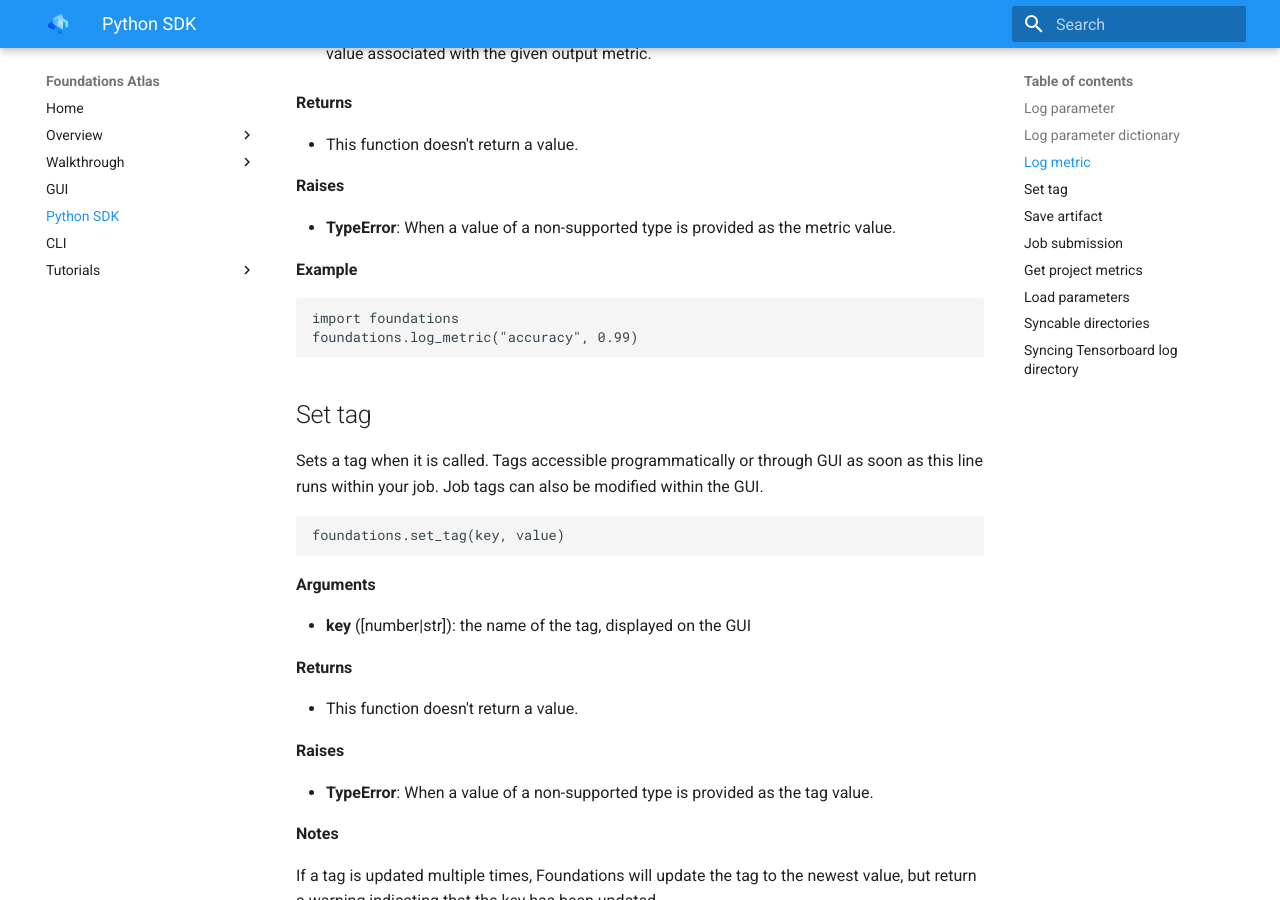
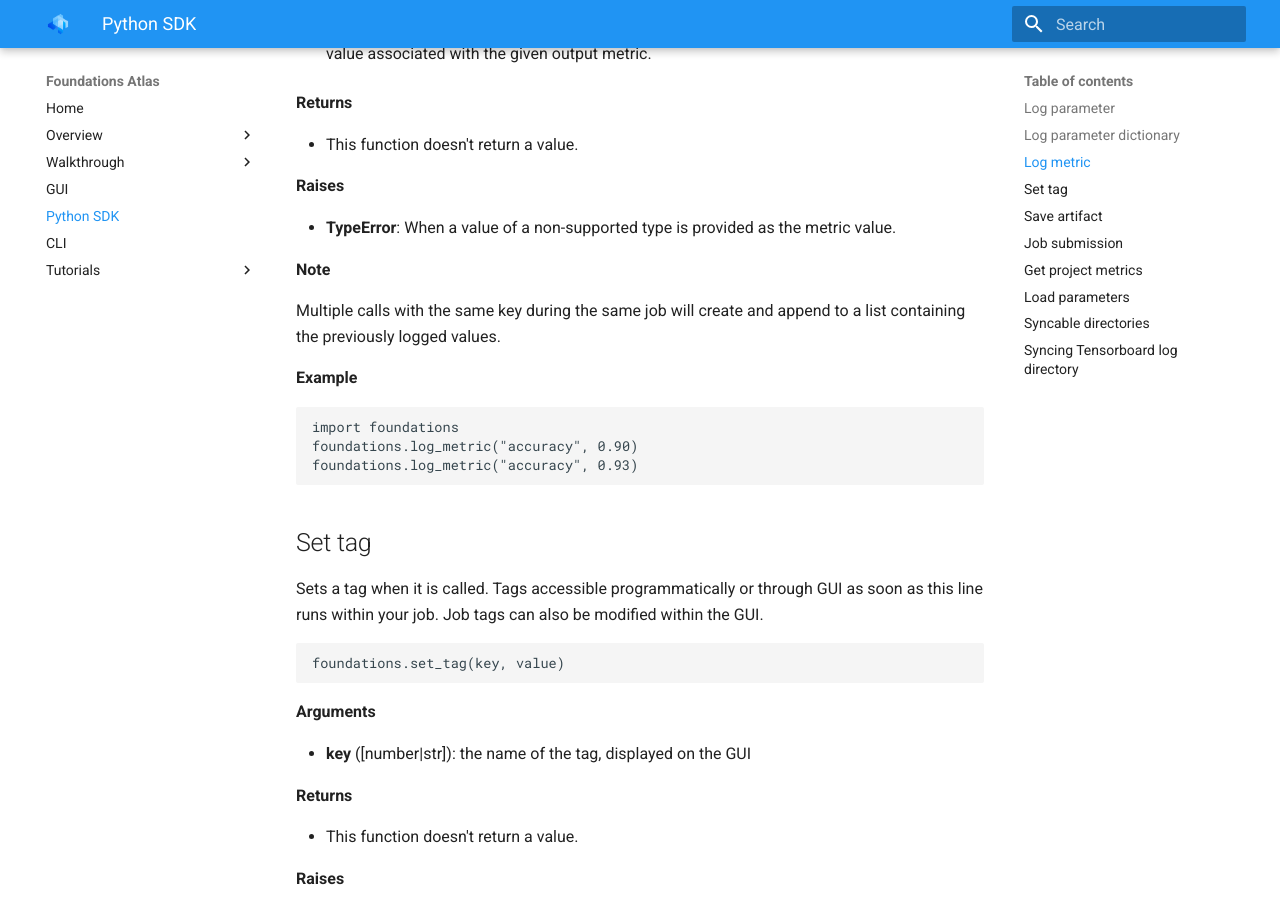
Before and after one commit to DeepLearnI/atlas-ce-docs, an MkDocs documentation site: the page built from docs/api_docs/sources/sdk-reference/SDK.md, in a window 1280 px wide and 900 px high, scrolled down 1856 px. Built offline with MkDocs 1.6.1 and Material for MkDocs 9.7.7, drawn with Linux system fonts in a browser that asks for light colours.

Commit message:
Update SDK.md

````diff
--- a/docs/api_docs/sources/sdk-reference/SDK.md
+++ b/docs/api_docs/sources/sdk-reference/SDK.md
@@ -89,11 +89,16 @@ __Raises__
 
 - __TypeError__: When a value of a non-supported type is provided as the metric value.
 
+__Note__
+
+Multiple calls with the same key during the same job will create and append to a list containing the previously logged values.
+
 __Example__
 
 ```python
 import foundations
-foundations.log_metric("accuracy", 0.99)
+foundations.log_metric("accuracy", 0.90)
+foundations.log_metric("accuracy", 0.93)
 ```
 
 ## Set tag
````
